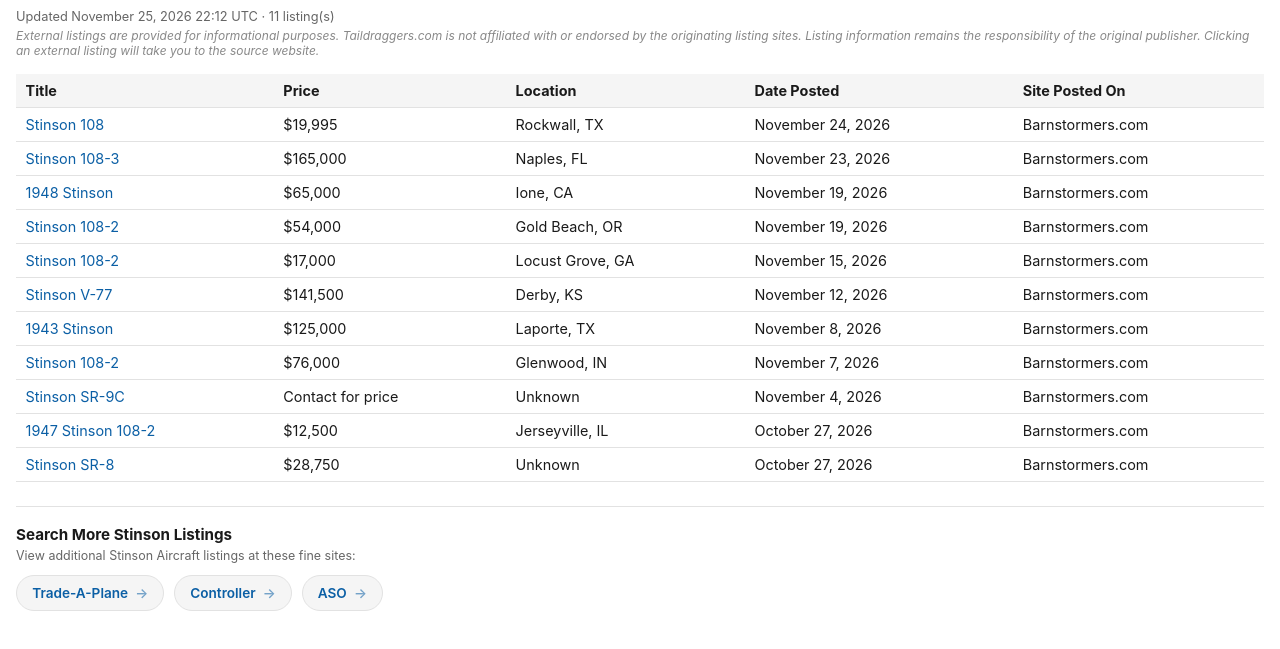
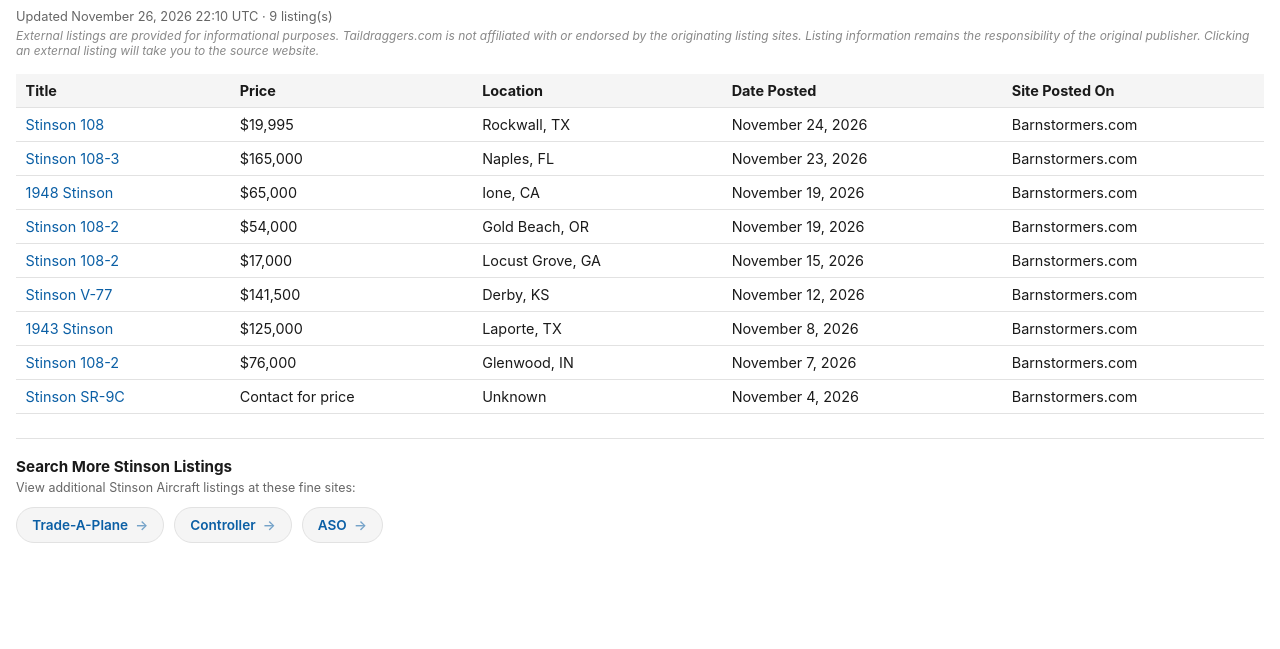
Before and after one commit to taildraggers/stinson, a plain HTML site: page docs/index.html in a window 1280 px wide. Shown: the part 43-692 px from the top of the page. Drawn offline with Linux system fonts and the light colour scheme.

Commit message:
Update Stinson listings (2026-11-26)

```diff
--- a/docs/index.html
+++ b/docs/index.html
@@ -76,7 +76,7 @@
 </head>
 <body>
   <h1>Other Stinson Ads on the Web</h1>
-  <div class="updated">Updated November 25, 2026 22:12 UTC &middot; 11 listing(s)</div>
+  <div class="updated">Updated November 26, 2026 22:10 UTC &middot; 9 listing(s)</div>
   <div class="disclaimer">External listings are provided for informational purposes. Taildraggers.com is not affiliated with or endorsed by the originating listing sites. Listing information remains the responsibility of the original publisher. Clicking an external listing will take you to the source website.</div>
   <table>
     <thead>
@@ -92,8 +92,6 @@
         <tr><td><a href="https://www.barnstormers.com/classified-2082642-1943-Stinson-V777.html" target="_blank" rel="noopener noreferrer">1943 Stinson</a></td><td>$125,000</td><td>Laporte, TX</td><td>November 8, 2026</td><td>Barnstormers.com</td></tr>
         <tr><td><a href="https://www.barnstormers.com/classified-2082485-O360-Lycoming-Stinson-108-2.html" target="_blank" rel="noopener noreferrer">Stinson 108-2</a></td><td>$76,000</td><td>Glenwood, IN</td><td>November 7, 2026</td><td>Barnstormers.com</td></tr>
         <tr><td><a href="https://www.barnstormers.com/classified-2072171-Stinson-SR-9C.html" target="_blank" rel="noopener noreferrer">Stinson SR-9C</a></td><td>Contact for price</td><td>Unknown</td><td>November 4, 2026</td><td>Barnstormers.com</td></tr>
-        <tr><td><a href="https://www.barnstormers.com/classified-2080376-Complete-1947-Stinson-108-2.html" target="_blank" rel="noopener noreferrer">1947 Stinson 108-2</a></td><td>$12,500</td><td>Jerseyville, IL</td><td>October 27, 2026</td><td>Barnstormers.com</td></tr>
-        <tr><td><a href="https://www.barnstormers.com/classified-2030931-Stinson-SR-8-Project.html" target="_blank" rel="noopener noreferrer">Stinson SR-8</a></td><td>$28,750</td><td>Unknown</td><td>October 27, 2026</td><td>Barnstormers.com</td></tr>
     </tbody>
   </table>
   <div class="more-resources">
```
